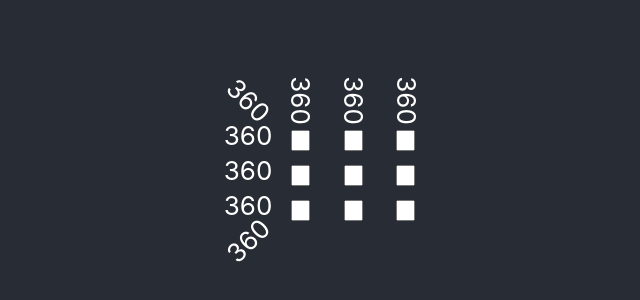
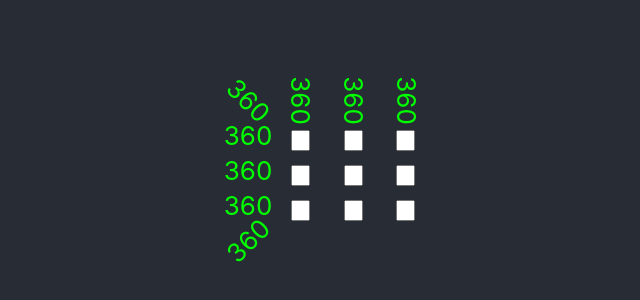
Before and after one commit to keidax/cactpot-solver, a React (Create React App) app: page / in a window 1280 px wide. Shown: the part 230-530 px from the top of the page, without its empty margins (313-953 px from the left). Built offline with nearby package versions, Linux system fonts and the light colour scheme.

Commit message:
Highlight the best line

```diff
--- a/src/App.tsx
+++ b/src/App.tsx
@@ -23,10 +23,13 @@ const LINES = [
     [2, 4, 6],
 ];
 
-function LineValue({value, tilt}: {value:number, tilt:number}) {
+function LineValue({value, isBest, tilt}: {value:number, isBest:boolean, tilt:number}) {
     return (
         <td>
-            <div style={{transform:`rotate(${tilt}deg)`}}>
+            <div style={{
+                transform:`rotate(${tilt}deg)`,
+                color: isBest ? "lime" : "white"
+            }}>
                 {value.toFixed(0)}
             </div>
         </td>
@@ -43,37 +46,38 @@ function Board() {
     }
 
     const payouts = linePayouts(squares);
+    const isBest = bestPayouts(payouts);
 
     return (
         <>
         <table>
         <tbody>
             <tr>
-                <LineValue value={payouts[6]} tilt={45}/>
-                <LineValue value={payouts[3]} tilt={90}/>
-                <LineValue value={payouts[4]} tilt={90}/>
-                <LineValue value={payouts[5]} tilt={90}/>
+                <LineValue value={payouts[6]} isBest={isBest[6]} tilt={45}/>
+                <LineValue value={payouts[3]} isBest={isBest[3]} tilt={90}/>
+                <LineValue value={payouts[4]} isBest={isBest[4]} tilt={90}/>
+                <LineValue value={payouts[5]} isBest={isBest[5]} tilt={90}/>
             </tr>
             <tr>
-                <LineValue value={payouts[0]} tilt={0}/>
+                <LineValue value={payouts[0]} isBest={isBest[0]} tilt={0}/>
                 <Square value={squares[0]} onSquareInput={(v) => handleInput(0, v)} />
                 <Square value={squares[1]} onSquareInput={(v) => handleInput(1, v)} />
                 <Square value={squares[2]} onSquareInput={(v) => handleInput(2, v)} />
             </tr>
             <tr>
-                <LineValue value={payouts[1]} tilt={0}/>
+                <LineValue value={payouts[1]} isBest={isBest[1]} tilt={0}/>
                 <Square value={squares[3]} onSquareInput={(v) => handleInput(3, v)} />
                 <Square value={squares[4]} onSquareInput={(v) => handleInput(4, v)} />
                 <Square value={squares[5]} onSquareInput={(v) => handleInput(5, v)} />
             </tr>
             <tr>
-                <LineValue value={payouts[2]} tilt={0}/>
+                <LineValue value={payouts[2]} isBest={isBest[2]} tilt={0}/>
                 <Square value={squares[6]} onSquareInput={(v) => handleInput(6, v)} />
                 <Square value={squares[7]} onSquareInput={(v) => handleInput(7, v)} />
                 <Square value={squares[8]} onSquareInput={(v) => handleInput(8, v)} />
             </tr>
             <tr>
-                <LineValue value={payouts[7]} tilt={-45}/>
+                <LineValue value={payouts[7]} isBest={isBest[7]} tilt={-45}/>
             </tr>
         </tbody>
         </table>
@@ -97,6 +101,11 @@ function linePayouts(squares: (number|null)[]): number[] {
     });
 
     return expectedPayouts;
+}
+
+function bestPayouts(payouts: number[]): boolean[] {
+    const max = Math.max(...payouts);
+    return payouts.map((num) => Math.abs(max-num) < 0.1);
 }
 
 function expectedValueOfLine(knownNumbers: number[], unknownNumbers: number[]) {
```
